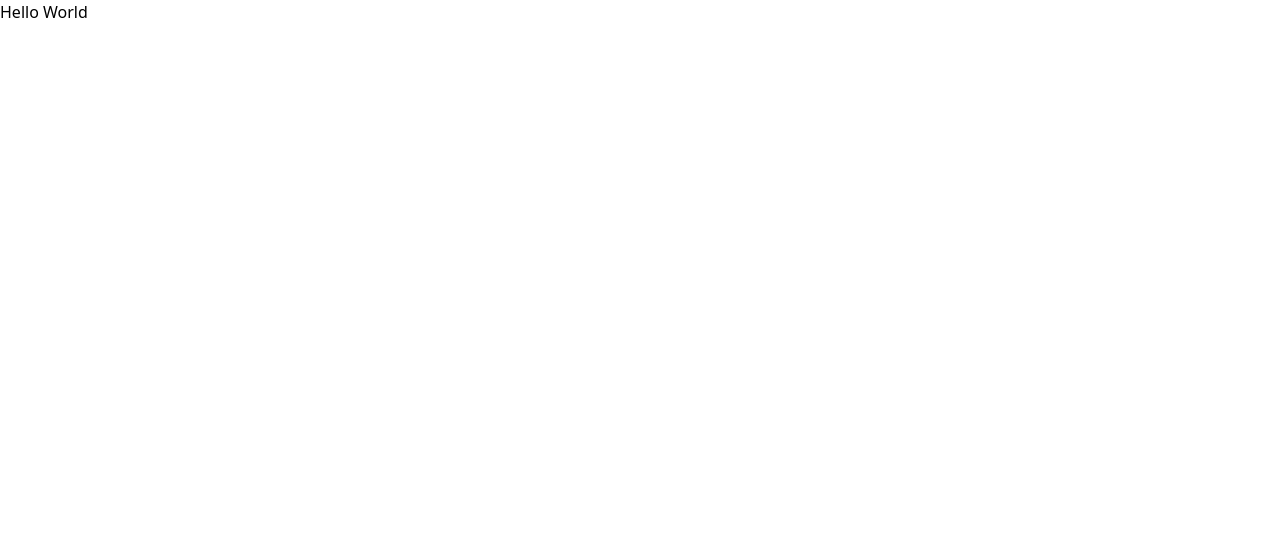
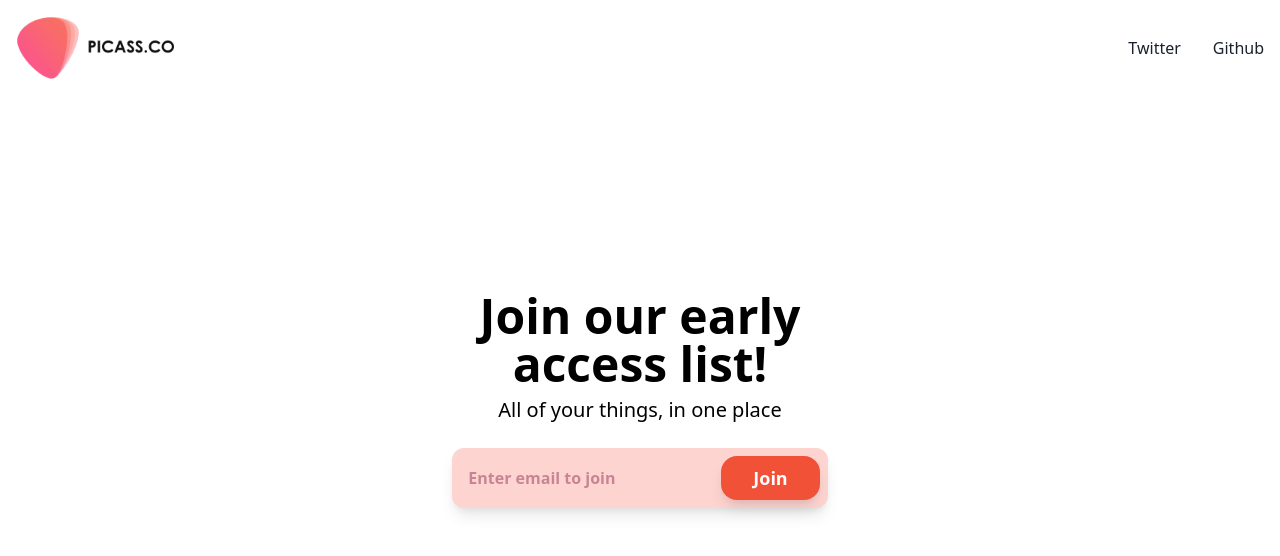
Before and after one commit to auth-blur/website, a Next.js app: page / in a window 1280 px wide. Shown: the top 556 px of the page. Built offline with nearby package versions, Linux system fonts and the light colour scheme.

Commit message:
🎨 Create (Landing Page):  temporary landing page

```diff
--- a/pages/index.js
+++ b/pages/index.js
@@ -1,3 +1,31 @@
-const Page = () => <h1>Hello World</h1>
+import Button from "@components/button"
+import Input from "@components/input"
+import SingleLayout from "@layouts/single-layout"
 
-export default Page
+const Page = () => {
+    const handle = async () => {
+        const data = await fetch("https://api.picass.co/v1/early/mail", {
+            method: "POST",
+        })
+        if (data.status > 199 && data.status < 299) {
+            //
+        } else {
+            //
+        }
+    }
+    return (
+        <>
+            <h1 className="font-extrabold text-5xl mx-auto mb-2 text-center max-w-md">
+                Join our early access list!
+            </h1>
+            <h2 className="font-medium text-xl mb-6 text-center">
+                All of your things, in one place
+            </h2>
+            <Input placeholder="Enter email to join ">
+                <Button label="Join" onClick={handle} />
+            </Input>
+        </>
+    )
+}
+
+export default SingleLayout(Page)
```
